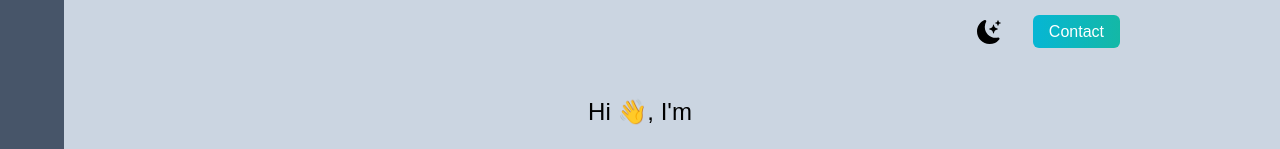
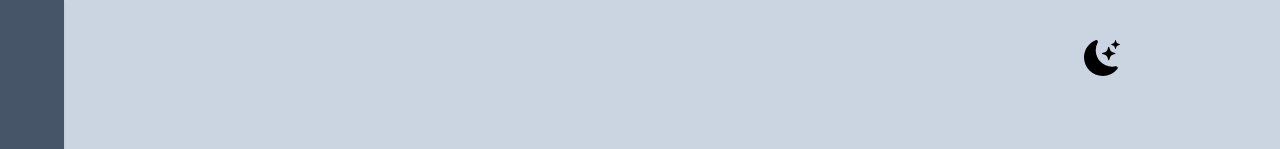
Before and after one commit to skrahat/personal-web-site, a Next.js app: page / in a window 1280 px wide. Shown: the top 149 px of the page. Built offline with nearby package versions, Linux system fonts and the light colour scheme.

Commit message:
feat: added context and cleaned code

```diff
--- a/package.json
+++ b/package.json
@@ -35,7 +35,7 @@
         "@types/react": "^18.0.28",
         "@types/styled-components": "^5.1.26",
         "autoprefixer": "^10.4.12",
-        "eslint": "^8.24.0",
+        "eslint": "^8.34.0",
         "eslint-config-next": "^12.3.1",
         "husky": "^8.0.0",
         "jest": "^29.4.3",
--- a/src/components/contactMe.tsx
+++ b/src/components/contactMe.tsx
@@ -1,15 +1,15 @@
-import React, { useRef } from 'react';
-import { email } from '../config';
+import React, { useRef } from "react";
+import { email } from "../config";
 
 const ContactMe = () => {
   return (
-        <div className="text-center py-10 dark:text-white">
+    <div id="contactme" className="text-center py-10 dark:text-white">
       <h2 className="">What’s Next?</h2>
       <h2 className="text-5xl py-5">Get In Touch</h2>
       <p className="py-5">
-                I’m currently looking for any new opportunities and my inbox is
-                always open. If you have a question or just want to say hi, I’ll
-                try my best to get back to you!
+        I’m currently looking for any new opportunities and my inbox is always
+        open. If you have a question or just want to say hi, I’ll try my best to
+        get back to you!
       </p>
 
       <a className="text-2xl text-teal-600" href={`mailto:${email}`}>
--- /dev/null
+++ b/src/components/darkmodeContext.tsx
@@ -0,0 +1,13 @@
+import React from "react";
+import { createContext, SetStateAction } from "react";
+
+interface DarkModeContext {
+  darkMode: boolean | null;
+  setDarkMode: React.Dispatch<React.SetStateAction<boolean | null>>;
+}
+
+const darkModeContext = React.createContext<DarkModeContext | undefined>(
+  undefined
+);
+
+export default darkModeContext;
--- a/src/components/experience.tsx
+++ b/src/components/experience.tsx
@@ -2,12 +2,15 @@ import Image from "next/image";
 import fsLogo from "../../public/fairstone-logo.png";
 import ptwLogo from "../../public/PTW-logo.png";
 import bccLogo from "../../public/BCC-logo.png";
-
+import { useRef } from "react";
 export default function Experience() {
   return (
     <section className="py-10">
       <div>
-        <h3 className="text-2xl py-1 text-sky-400 dark:text-white">
+        <h3
+          id="experience"
+          className="text-2xl py-1 text-sky-400 dark:text-white"
+        >
           My Experiences
         </h3>
       </div>
--- a/src/components/home.tsx
+++ b/src/components/main.tsx
@@ -1,33 +1,26 @@
 import Image from "next/image";
+import { useContext } from "react";
 import { AiFillLinkedin, AiFillGithub } from "react-icons/ai";
 import { BsFillMoonStarsFill } from "react-icons/bs";
 import profileImage from "../../public/profile-pic.jpg";
+import darkModeContext from "./darkmodeContext";
 
 interface Props {
   darkMode: Boolean;
   setDarkMode: React.Dispatch<React.SetStateAction<boolean>>;
 }
-export default function Home(props: Props) {
-  const { darkMode, setDarkMode } = props;
-
+export default function Home() {
+  const { darkMode, setDarkMode } = useContext(darkModeContext);
   return (
-    <section className="">
-      <nav className="py-5 flex justify-between dark:text-white">
+    <section className="" id="#">
+      <nav className="py-10 flex justify-between dark:text-white">
         <h1 className="font-burtons text-xl"></h1>
         <ul className="flex items-center">
           <li>
             <BsFillMoonStarsFill
               onClick={() => setDarkMode(!darkMode)}
-              className=" cursor-pointer text-2xl"
+              className="cursor-pointer text-4xl"
             />
-          </li>
-          <li>
-            <a
-              className="bg-gradient-to-r from-cyan-500 text- to-teal-500 text-white px-4 py-2 border-none rounded-md ml-8"
-              href="#"
-            >
-              Contact
-            </a>
           </li>
         </ul>
       </nav>
--- a/src/components/navBarSide.tsx
+++ b/src/components/navBarSide.tsx
@@ -1,13 +1,14 @@
-import React from "react";
+import Link from "next/link";
+import React, { useEffect, useRef, useState } from "react";
 import { email } from "../config";
 
-const ContactMe = () => {
+const navBarSide = () => {
   return (
-    <nav className="fixed left-0 top-0 h-full bg-slate-600 w-[5vw] text-xl text-slate-300 flex flex-col justify-center dark:bg-slate-900">
+    <div className="shadow fixed left-0 top-0 h-full bg-slate-600 w-[5vw] text-xl text-slate-300 lg:flex flex-col justify-center dark:bg-slate-900 ">
       <ul className="py-4">
         <li className="border-t border-gray-700 py-2">
           <a
-            href="/"
+            href="/#"
             className="block text-center transition-colors duration-300 ease-in-out hover:text-teal-600"
           >
             Home
@@ -15,23 +16,20 @@ const ContactMe = () => {
         </li>
         <li className="border-t border-b border-gray-700 py-2">
           <a
-            href="/about"
+            href="/#skill"
             className="block text-center transition-colors duration-300 ease-in-out hover:text-teal-600"
           >
             Skills
           </a>
         </li>
-        <li className="border-t border-b border-gray-700 py-2">
-          <a
-            href="/about"
-            className="block text-center transition-colors duration-300 ease-in-out hover:text-teal-600"
-          >
+        <li className="border-t text-center border-b border-gray-700 py-2 transition-colors duration-300 ease-in-out hover:text-teal-600">
+          <a href="/#experience" className="block ">
             Experience
           </a>
         </li>
         <li className="border-t border-b border-gray-700 py-2">
           <a
-            href="/about"
+            href="/#project"
             className="block text-center transition-colors duration-300 ease-in-out hover:text-teal-600"
           >
             Projects
@@ -39,15 +37,14 @@ const ContactMe = () => {
         </li>
         <li className="border-b border-gray-700 py-2">
           <a
-            href="/contact"
+            href="/#contactme"
             className="block text-center transition-colors duration-300 ease-in-out hover:text-teal-600"
           >
             Contact
           </a>
         </li>
       </ul>
-    </nav>
+    </div>
   );
 };
-
-export default ContactMe;
+export default navBarSide;
--- a/src/components/project.tsx
+++ b/src/components/project.tsx
@@ -1,23 +1,22 @@
-import Image from 'next/image';
-import test from '../../public/fairstone-logo.png';
+import Image from "next/image";
+import test from "../../public/fairstone-logo.png";
 
 export default function Project() {
   return (
-        <section className="pt-10">
+    <section className="pt-10" id="project">
       <div>
         <h3 className="text-2xl py-1 dark:text-white ">Projects</h3>
         <p className="text-md py-2 leading-8 text-gray-800 dark:text-gray-200">
-                    Since the beginning of my journey as a freelance designer
-                    and developer, Ive done remote work for
+          Since the beginning of my journey as a freelance designer and
+          developer, Ive done remote work for
           <span className="text-teal-500"> agencies </span>
-                    consulted for{' '}
-                    <span className="text-teal-500">startups </span>
-                    and collaborated with talanted people to create digital
-                    products for both business and consumer use.
+          consulted for <span className="text-teal-500">startups </span>
+          and collaborated with talanted people to create digital products for
+          both business and consumer use.
         </p>
         <p className="text-md py-2 leading-8 text-gray-800 dark:text-gray-200">
-                    I offer from a wide range of services, including brand
-                    design, programming and teaching.
+          I offer from a wide range of services, including brand design,
+          programming and teaching.
         </p>
       </div>
     </section>
--- a/src/components/skills.tsx
+++ b/src/components/skills.tsx
@@ -1,32 +1,33 @@
-export default function Skills() {
+const Skill = () => {
   return (
-        <section>
+    <section className="pt-10" id="skill">
       <div>
         <h3 className="text-2xl py-1 dark:text-white ">Skills </h3>
         <p className="text-md py-2 leading-8 text-gray-800 dark:text-gray-200">
           -Proficient in TypeScript, JavaScript, Python, C++, and Java
         </p>
         <p className="text-md py-2 leading-8 text-gray-800 dark:text-gray-200">
-                    -Extensive experience with AWS, Node.js, React, Firebase,
-                    Android Studio, Git, MySQL, and Docker
+          -Extensive experience with AWS, Node.js, React, Firebase, Android
+          Studio, Git, MySQL, and Docker
         </p>
         <p className="text-md py-2 leading-8 text-gray-800 dark:text-gray-200">
-                    -Skilled in writing clean, maintainable code and
-                    troubleshooting complex software systems
+          -Skilled in writing clean, maintainable code and troubleshooting
+          complex software systems
         </p>
         <p className="text-md py-2 leading-8 text-gray-800 dark:text-gray-200">
           -Experienced in RESTful APIs, serverless applications, and
           microservices
         </p>
         <p className="text-md py-2 leading-8 text-gray-800 dark:text-gray-200">
-                    -Familiar with Agile and DevOps practices, including
-                    continuous integration and deployment
+          -Familiar with Agile and DevOps practices, including continuous
+          integration and deployment
         </p>
         <p className="text-md py-2 leading-8 text-gray-800 dark:text-gray-200">
-                    -Quick learner with a passion for staying up-to-date with
-                    the latest software development trends and technologies.
+          -Quick learner with a passion for staying up-to-date with the latest
+          software development trends and technologies.
         </p>
       </div>
     </section>
   );
-}
+};
+export default Skill;
--- a/src/pages/_app.tsx
+++ b/src/pages/_app.tsx
@@ -1,8 +1,23 @@
 import "../styles/globals.css";
 import { AppProps } from "next/app";
+import Navbar from "../components/navBarSide";
+import { useState } from "react";
+import DarkModeContext from "../components/darkmodeContext";
+import { createContext } from "react";
 
 function MyApp({ Component, pageProps }: AppProps) {
-  return <Component {...pageProps} />;
+  const [darkMode, setDarkMode] = useState(false);
+
+  return (
+    <>
+      <DarkModeContext.Provider value={{ darkMode, setDarkMode }}>
+        <div className={darkMode ? "dark" : ""}>
+          <Navbar />
+          <Component {...pageProps} />
+        </div>
+      </DarkModeContext.Provider>
+    </>
+  );
 }
 
 export default MyApp;
--- a/src/pages/index.tsx
+++ b/src/pages/index.tsx
@@ -4,22 +4,19 @@ import Project from "../components/project";
 import Skills from "../components/skills";
 import ContactMe from "../components/contactMe";
 import { useState } from "react";
-import Home from "../components/home";
+import Main from "../components/main";
 import NavBar from "../components/navBarSide";
 
-export default function Profile() {
-  const [darkMode, setDarkMode] = useState(false);
-
+export default function Home() {
   return (
-    <div className={darkMode ? "dark" : ""}>
-      <NavBar />
+    <div>
       <Head>
         <title>AR Software Developer</title>
         <meta name="description" content="Generated by create next app" />
         <link rel="icon" href="/favicon.ico" />
       </Head>
       <main className="  px-10 pb-20 bg-slate-300 dark:bg-gray-800 md:px-20 lg:px-40">
-        <Home darkMode={darkMode} setDarkMode={setDarkMode}></Home>
+        <Main></Main>
         <Skills />
         <Experience />
         <Project />
--- a/src/styles/globals.css
+++ b/src/styles/globals.css
@@ -2,7 +2,10 @@
 @tailwind components;
 @tailwind utilities;
 
-html,
+html {
+  scroll-behavior: smooth;
+}
+
 body {
   padding: 0;
   margin: 0;
```
Also changed, not shown: 2 other files (tests, documents, lock files or other folders). Lines whose indentation alone changed are shown as unchanged.
